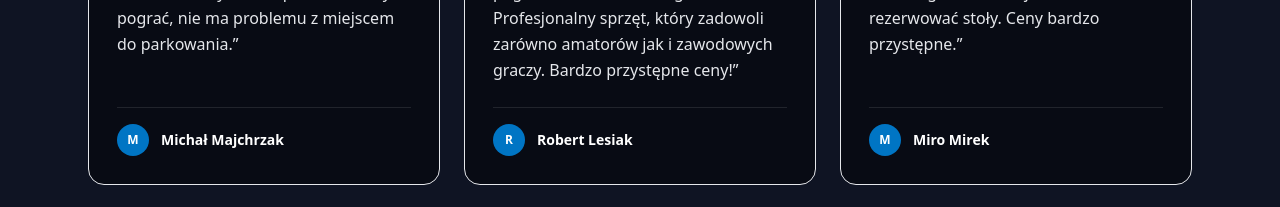
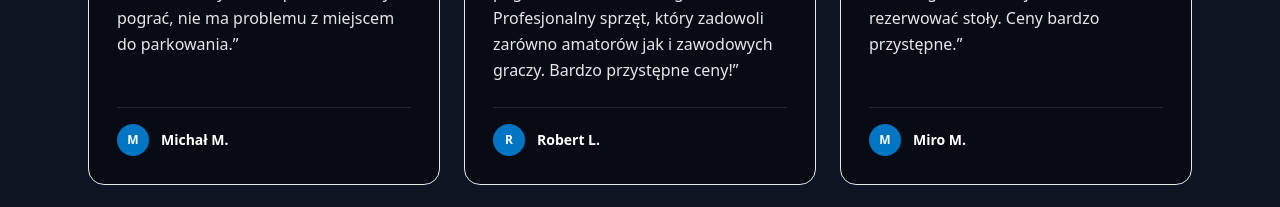
Before and after one commit to LudzCPP/stronka-its, a React (Vite) app: page / in a window 1280 px wide. Shown: the part 6260-6467 px from the top of the page. Built offline with nearby package versions, Linux system fonts and the light colour scheme.

Commit message:
Skroc nazwiska w opiniach do inicjalu (RODO)
Michal Majchrzak/Robert Lesiak/Miro Mirek -> Michal M./Robert L./Miro M.

```diff
--- a/src/components/Testimonials.jsx
+++ b/src/components/Testimonials.jsx
@@ -2,17 +2,17 @@ import AnimateIn from './AnimateIn'
 
 const TESTIMONIALS = [
   {
-    name: "Michał Majchrzak",
+    name: "Michał M.",
     rating: 5,
     body: "Świetne miejsce, długie godziny otwarcia, wszystko co potrzebne aby pograć, nie ma problemu z miejscem do parkowania.",
   },
   {
-    name: "Robert Lesiak",
+    name: "Robert L.",
     rating: 5,
     body: "Super miejscówka dla chcących pograć w tenisa stołowego. Profesjonalny sprzęt, który zadowoli zarówno amatorów jak i zawodowych graczy. Bardzo przystępne ceny!",
   },
   {
-    name: "Miro Mirek",
+    name: "Miro M.",
     rating: 4,
     body: "Fajne miejsce żeby pograć w tenisa stołowego. Wcześniej trzeba rezerwować stoły. Ceny bardzo przystępne.",
   },
```
